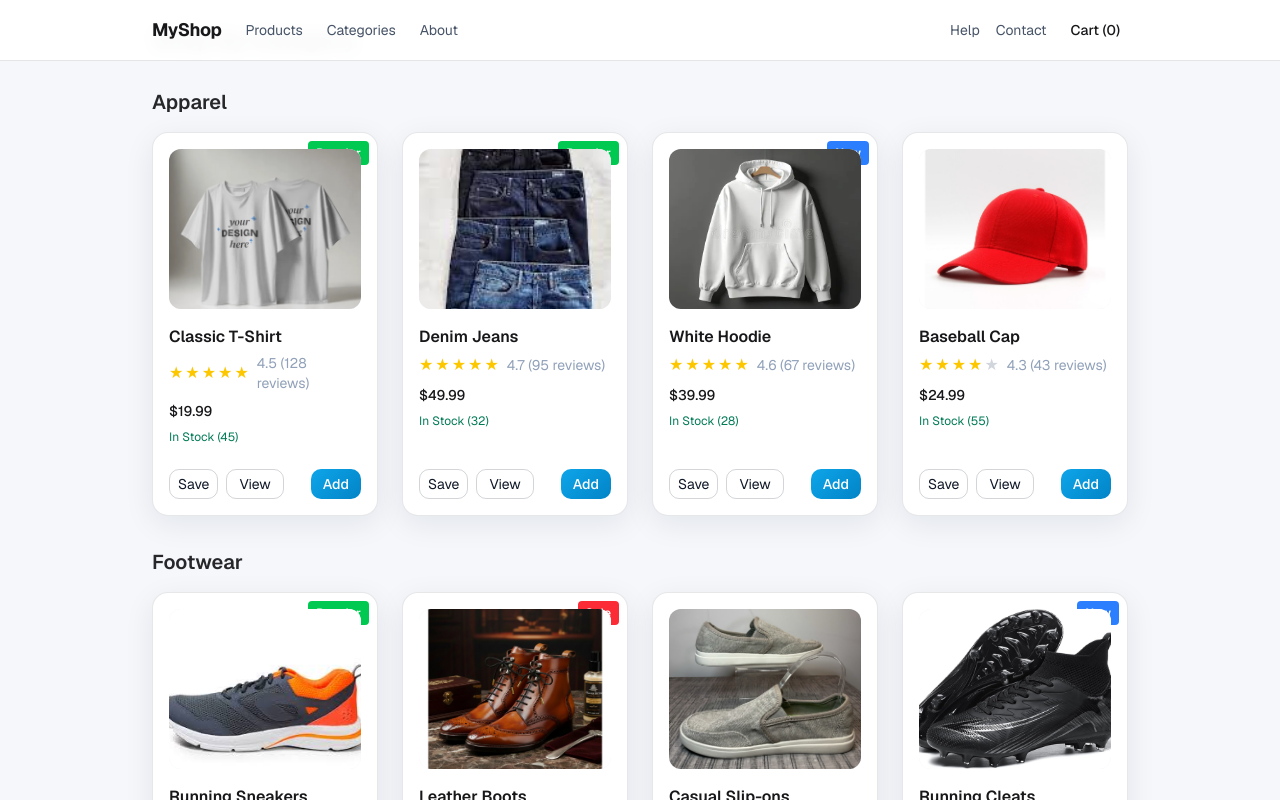
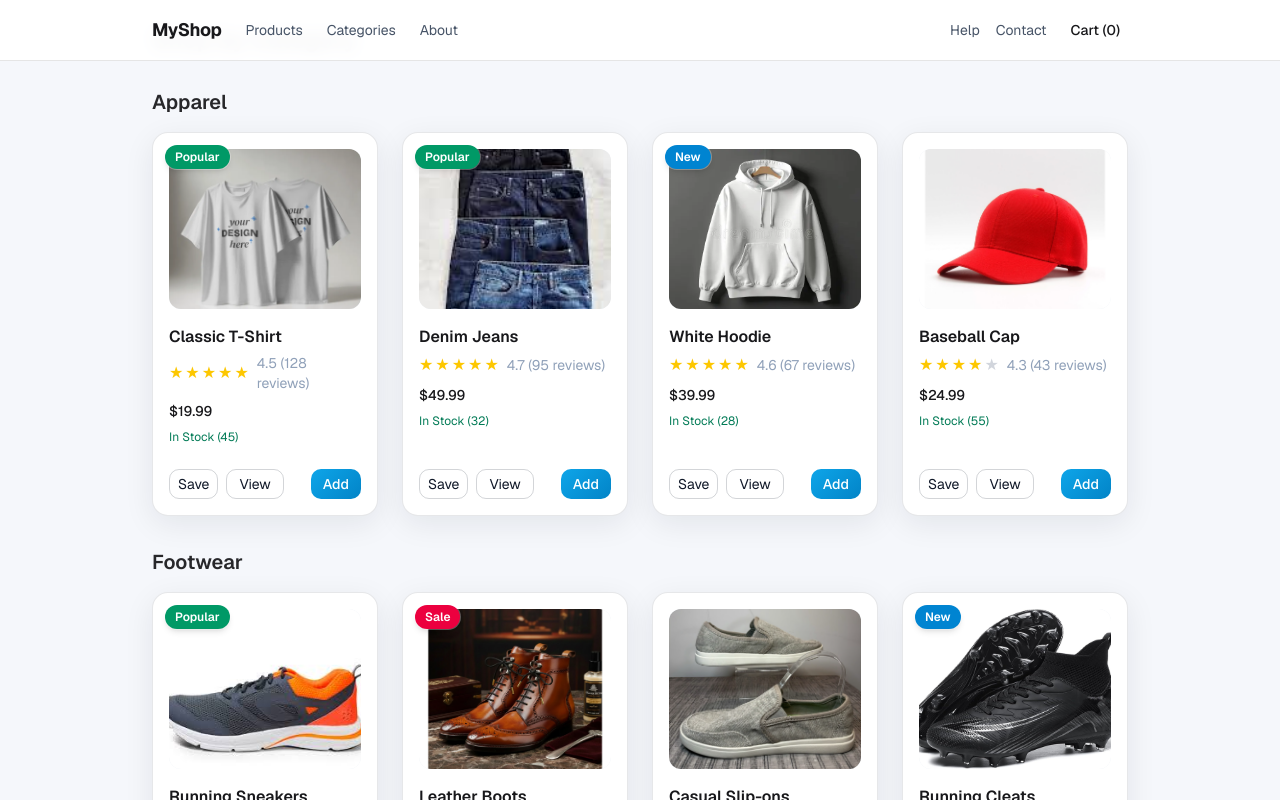
Before and after one commit to VICJAXKOL/my-e-commerce-demo, a Next.js app: page /categories in a window 1280 px wide. Shown: the top 800 px of the page. Built offline with nearby package versions, Linux system fonts and the light colour scheme.

Commit message:
Fix product badge visibility above card images

```diff
--- a/components/ProductBadge.tsx
+++ b/components/ProductBadge.tsx
@@ -1,13 +1,13 @@
 export function ProductBadge({ badge }: { badge?: string }) {
   if (!badge) return null;
   const colors = {
-    Sale: "bg-red-500",
-    New: "bg-blue-500",
-    Popular: "bg-green-500",
+    Sale: "bg-rose-600",
+    New: "bg-sky-600",
+    Popular: "bg-emerald-600",
   };
   return (
     <span
-      className={`absolute top-2 right-2 px-2 py-1 text-xs font-semibold text-white rounded ${
+      className={`absolute left-3 top-3 z-30 rounded-md px-2.5 py-1 text-xs font-semibold text-white shadow-md ring-1 ring-white/30 ${
         colors[badge as keyof typeof colors] || "bg-gray-500"
       }`}
     >
--- a/components/ProductCard.tsx
+++ b/components/ProductCard.tsx
@@ -28,7 +28,7 @@ export default function ProductCard({ product }: { product: Product }) {
       <ProductBadge badge={product.badge} />
 
       {product.image && (
-        <div className="surface-soft relative h-40 w-full flex-shrink-0 overflow-hidden rounded-xl">
+        <div className="surface-soft relative z-0 h-40 w-full flex-shrink-0 overflow-hidden rounded-xl">
           <Image src={product.image} alt={product.name} fill className="object-cover" />
         </div>
       )}
```
